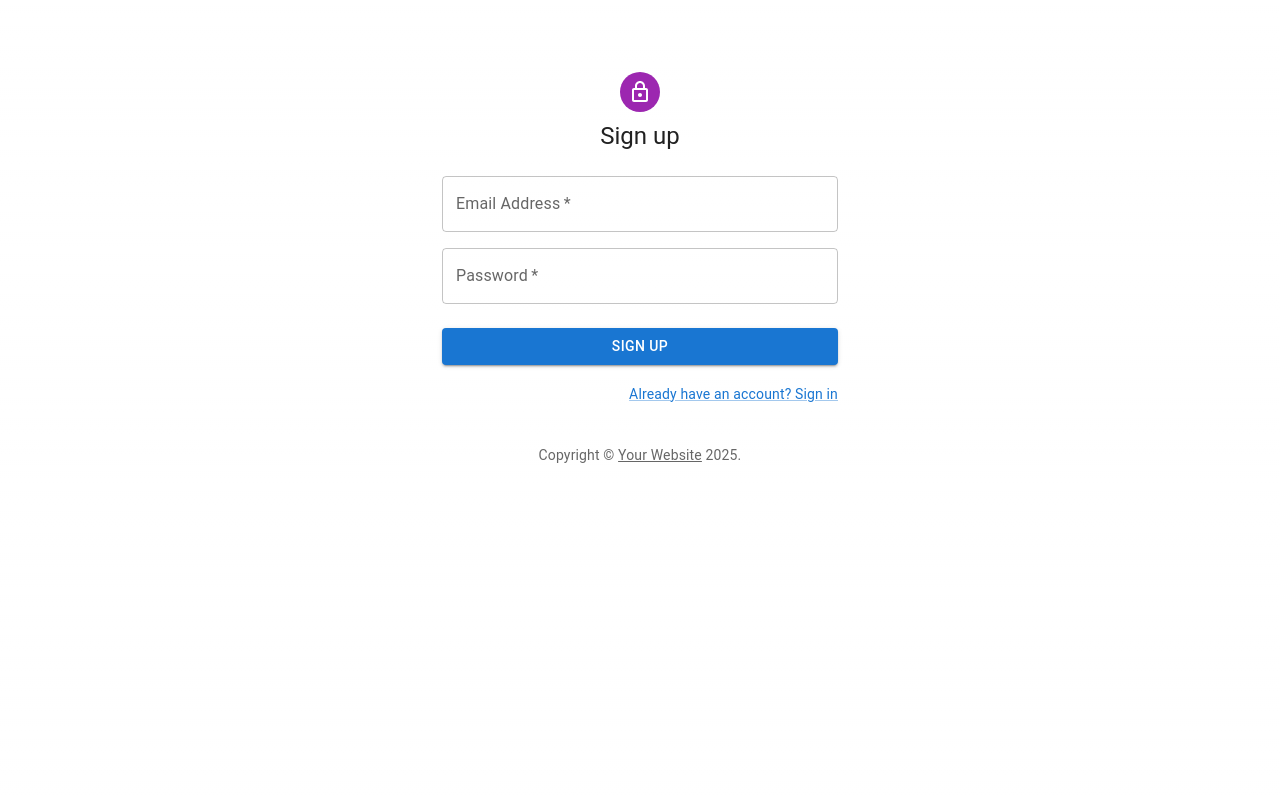
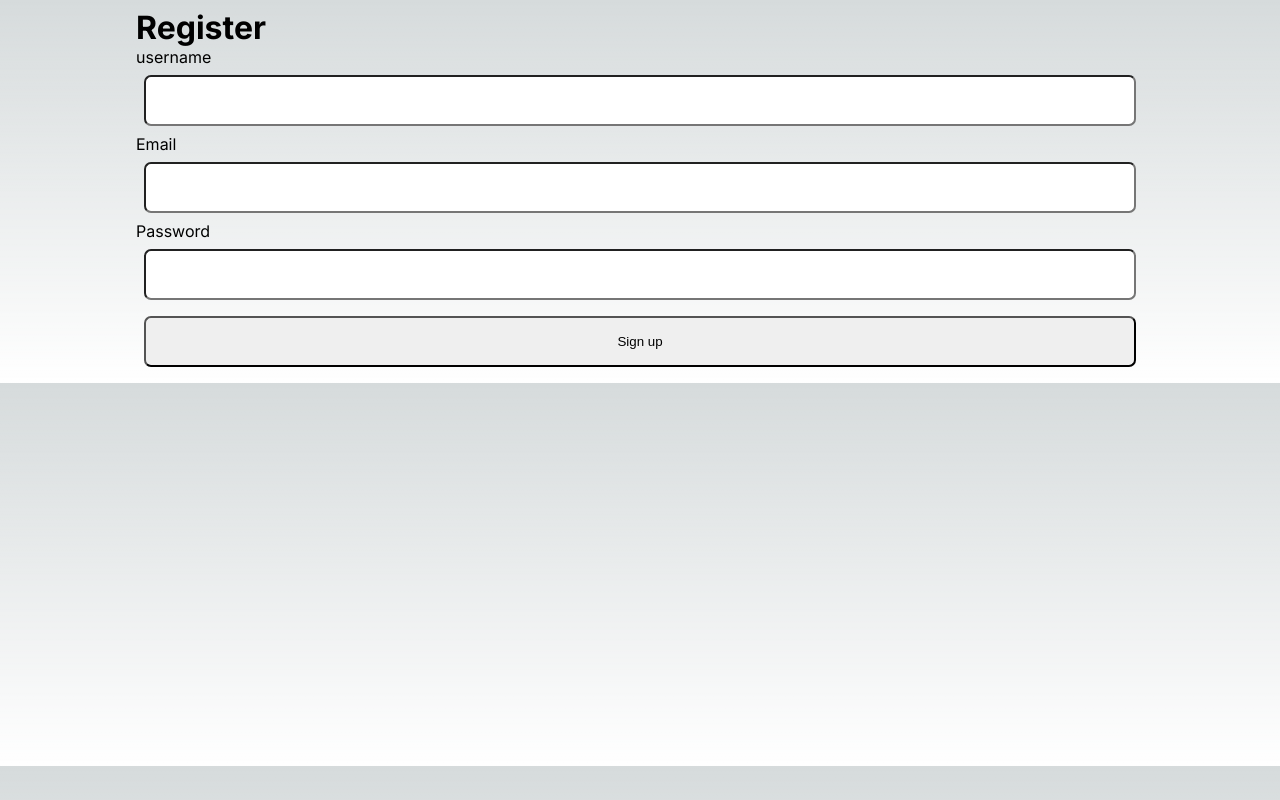
Before and after one commit to sablexis/hotseat, a Next.js app: page /Register in a window 1280 px wide. Built offline with nearby package versions, Linux system fonts and the light colour scheme.

Commit message:
:sparkles: FINALLLLLY IMPLMENETED USER AUTH

```diff
--- /dev/null
+++ b/src/app/api/register/route.js
@@ -0,0 +1,42 @@
+import User from "@/app/models/User";
+import { NextResponse } from "next/server";
+import bcrypt from "bcrypt";
+
+export async function POST(req){
+    try{
+        const body = await req.json();
+        const userData = body.formData
+
+        //confirm existence
+        if(!userData?.email || !userData.password){
+            return NextResponse().json({message: "All fields required", err}, {status: 400});
+        }
+
+        //check duplicates
+        const duplicates = await User.findOne({email: userData.email})
+            .lean()
+            .exec();
+
+        if (duplicates){
+            return NextResponse.json({
+                message: "Duplicate Email"},
+                {status: 409}
+            );
+        }
+
+        const hashPassword = await bcrypt.hash(userData.password, 10)
+        userData.password = hashPassword;
+
+        await User.create(userData)
+        return NextResponse.json({
+            message: "User Created"},
+            {status: 201}
+        );
+
+
+    }catch(error){
+        console.log(error)
+        return NextResponse().json({message: "Error", err}, {status: 500});
+    }
+
+}
--- /dev/null
+++ b/src/app/models/User.js
@@ -0,0 +1,17 @@
+import mongoose, {Schema} from "mongoose";
+
+mongoose.connect(process.env.MONGO_URI)
+mongoose.Promise = global.Promise
+
+const userSchema = new Schema({
+    name: String,
+    email: String,
+    password: String,
+},{
+    timestamps: true,
+}
+);
+
+const User = mongoose.models.User || mongoose.model("User", userSchema);
+
+export default User;
--- a/src/components/RegisterForm.jsx
+++ b/src/components/RegisterForm.jsx
@@ -1,121 +1,87 @@
-'use client'
+"use client";
 
-import * as React from 'react';
-import Avatar from '@mui/material/Avatar';
-import Button from '@mui/material/Button';
-import CssBaseline from '@mui/material/CssBaseline';
-import TextField from '@mui/material/TextField';
-import FormControlLabel from '@mui/material/FormControlLabel';
-import Checkbox from '@mui/material/Checkbox';
-import Link from '@mui/material/Link';
-import Grid from '@mui/material/Grid';
-import Box from '@mui/material/Box';
-import LockOutlinedIcon from '@mui/icons-material/LockOutlined';
-import Typography from '@mui/material/Typography';
-import Container from '@mui/material/Container';
-import { createTheme, ThemeProvider } from '@mui/material/styles';
+import { useRouter } from "next/navigation";
+import React, { useState } from "react";
 
+const RegisterForm = () => {
+  const router = useRouter();
+  const [formData, setFormData] = useState({});
+  const [errorMessage, setErrorMessage] = useState("");
 
-function Copyright(props) {
-  return (
-    <Typography variant="body2" color="text.secondary" align="center" {...props}>
-      {'Copyright © '}
-      <Link color="inherit" href="https://mui.com/">
-        Your Website
-      </Link>{' '}
-      {new Date().getFullYear()}
-      {'.'}
-    </Typography>
-  );
-}
-
-// TODO remove, this demo shouldn't need to reset the theme.
-
-const defaultTheme = createTheme();
-
-export default  function SignUp() {
-  const handleSubmit = async (event) => {
-    event.preventDefault();
-    const data = new FormData(event.currentTarget);
-
-    const email = data.get('email');
-    const password = data.get('password');
-
-    const response = await fetch('/api/auth/register',{
-        method: "POST",
-        headers:{"Content-Type": "application/json"},
-        body: JSON.stringify({email, password
-        })
-    })
-
-    console.log({
-      email: data.get('email'),
-      password: data.get('password'),
-    });
+  const handleChange = (e) => {
+    const value = e.target.value;
+    const name = e.target.name;
+    setFormData((prevState) => ({
+      ...prevState,
+      [name]: value,
+    }));
   };
 
+  const handleSubmit = async (e) => {
+    e.preventDefault();
+    setErrorMessage("");
+    const res = await fetch("/api/register", {
+      method: "POST",
+      body: JSON.stringify({ formData }),
+      "content-type": "application/json",
+    });
+
+    if (!res.ok) {
+      const response = await res.json();
+      setErrorMessage(response.message);
+    } else {
+      router.refresh();
+      router.push("/");
+    }
+  };
 
   return (
-    <ThemeProvider theme={defaultTheme}>
-      <Container component="main" maxWidth="xs">
-        <CssBaseline />
-        <Box
-          sx={{
-            marginTop: 8,
-            display: 'flex',
-            flexDirection: 'column',
-            alignItems: 'center',
-          }}
+    <>
+      <form
+        onSubmit={handleSubmit}
+        method="post"
+        className="LoginFormInputForm"
       >
-          <Avatar sx={{ m: 1, bgcolor: 'secondary.main' }}>
-            <LockOutlinedIcon />
-          </Avatar>
-          <Typography component="h1" variant="h5">
-            Sign up
-          </Typography>
-          <Box component="form" noValidate onSubmit={handleSubmit} sx={{ mt: 3 }}>
-            <Grid container spacing={2}>
-              <Grid item xs={12}>
-                <TextField
-                  required
-                  fullWidth
+        <h1>Register</h1>
+        <label>username</label>
+        <input
+          id="name"
+          name="name"
+          type="text"
+          onChange={handleChange}
+          required={true}
+          value={formData.name}
+          className="m-2 bg-slate-400 rounded"
+        />
+        <label>Email</label>
+        <input
           id="email"
-                  label="Email Address"
           name="email"
-                  autoComplete="email"
+          type="text"
+          onChange={handleChange}
+          required={true}
+          value={formData.email}
+          className="m-2 bg-slate-400 rounded"
         />
-              </Grid>
-              <Grid item xs={12}>
-                <TextField
-                  required
-                  fullWidth
+        <label>Password</label>
+        <input
+          id="password"
           name="password"
-                  label="Password"
           type="password"
-                  id="password"
-                  autoComplete="new-password"
+          onChange={handleChange}
+          required={true}
+          value={formData.password}
+          className="m-2 bg-slate-400 rounded"
         />
-              </Grid>
-            </Grid>
-            <Button
+        <input
           type="submit"
-              fullWidth
-              variant="contained"
-              sx={{ mt: 3, mb: 2 }}
-            >
-              Sign Up
-            </Button>
-            <Grid container justifyContent="flex-end">
-              <Grid item>
-                <Link href="#" variant="body2">
-                  Already have an account? Sign in
-                </Link>
-              </Grid>
-            </Grid>
-          </Box>
-        </Box>
-        <Copyright sx={{ mt: 5 }} />
-      </Container>
-    </ThemeProvider>
+          value="Sign up"
+          className="bg-blue-300 hover:bg-blue-100"
+        />
+      </form>
+      <p className="text-red-500">{errorMessage}</p>
+    </>
   );
-}
+};
+
+export default RegisterForm;
```
Also changed, not shown: src/app/Login/page.jsx (deleted, +0 -7 lines), src/app/api/auth/[...nextauth]/options.js (+49 -43 lines), src/app/api/auth/register/route.js (deleted, +0 -11 lines), src/app/CreateUser/page.jsx (deleted). Lines whose indentation alone changed are shown as unchanged.
